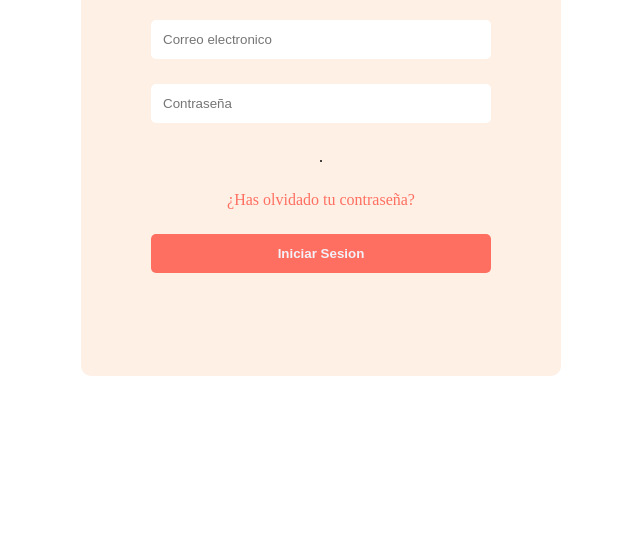
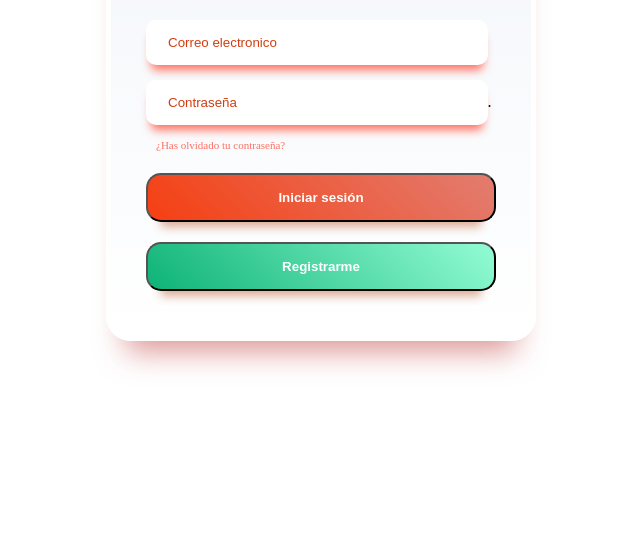
Before and after one commit to BatlloseraDev/Proyecto_EcommerceRopa, a plain HTML site: page index.html in a window 1280 px wide. Shown: the part 277-816 px from the top of the page, without its empty margins (319-959 px from the left). Drawn offline with Linux system fonts and the light colour scheme.

Commit message:
Arreglo y animación de login
He arreglado temas de clases que iban a provocar problemas a futuro además de que he implementado animaciones y partes artísticas en el css

```diff
--- a/index.html
+++ b/index.html
@@ -6,17 +6,18 @@
     <title>Inicio sesion</title>
     <link rel="stylesheet" href="styles/Style.css">
 </head>
-<body>
-    <body>
-        <div class="formulario">
-            <form class="login-form">
-                <input type="text" placeholder="Nombre de usuario" required>
-                <input type="email" placeholder="Correo electronico" required>
-                <input type="password" placeholder="Contraseña" required>.
-                <a href="#" class="forgot-password">¿Has olvidado tu contraseña?</a>
-                <button type="submit">Iniciar Sesion</button>
-            </div>
-        </div>
-    <!--Index es el inicio de sesion.-->
+<body class="login">
+     <!--Index es el inicio de sesion.-->
+    <div class="container_login">
+        <div class="heading-login">Inicio Sesion</div>
+        <form action="" class="login-form">
+            <input type="email" class="input_login" name="email" id="email" placeholder="Correo electronico" required="">
+            <input type="password" class="input_login" name="password" id="password" placeholder="Contraseña" required="">.
+            <span class="forgot-password"><a href="#" >¿Has olvidado tu contraseña?</a></span>
+            <input class="login-button" type="submit" value="Iniciar sesión">
+        </form>
+        <button class="signup-button" href="#"><a>Registrarme</a></button>
+    </div>
+
 </body>
 </html>
--- a/styles/Style.css
+++ b/styles/Style.css
@@ -20,6 +20,7 @@
 #FF6F61 (terracota)
 #F8BD76 (Amarillo apagado pastel)
 #808000 (Verde oliva pastel)
+#61FFC4 (Azul verdoso)
 
 ------ Colores Complementarios------ (bordes o iconos)
 #D3D3D3 (gris claro)
@@ -34,8 +35,8 @@
 ****si agregais más colores añadizlos a la lista para que todos lo tengamos a mano****
 */
 
-/*Gema: inicio sesion*/
-body {
+/*Gema: inicio sesion*/ /*Editado por victor*/
+body.login {
     font-family: 'Tahoma, sans-serif';
     background: linear-gradient(200deg)#f0f0f0,#cfc9cf;
     padding: 0;
@@ -45,16 +46,29 @@ body {
     align-items: center;
     height: 100vh;
 }
-.formulario {
-    background-color:#fff0e5;
-    padding: 40px;
-    border-radius: 10px;
+.container_login {
+
+    max-width: 350px;
+    background-color: #f8f9fd;
+    background: linear-gradient(0deg, rgb(255, 255, 255) 0%, rgb(244, 247, 251) 100%);
+    border-radius: 25px;
+    padding: 25px 35px;
+    border: 5px solid rgb(255, 255, 255);
+    box-shadow: rgba(215, 133, 133, 0.878) 0px 30px 30px -20px;
+    margin: 20px;
+}
+.heading-login{
     text-align: center;
-    max-width: 400px;
-    width: 100%;
+    font-weight: 900;
+    font-size: 30px;
+    color: rgb(211, 61, 16);
 }
 
+.login-form {
+    margin-top: 20px;
+}
 
+/*
 .login-form {
     height: 350px;
     padding: 30px;
@@ -63,15 +77,103 @@ body {
     gap: 25px;
 }
 
-input {
-    padding: 12px;
+*/
+
+.login-form .input_login{
+    width: 85%;
+    background: white;
     border: none;
-    border-radius: 5px;
-    background-color:#ffffff;
+    padding: 15px 20px;
+    border-radius: 10px;
+    margin-top:15px;
+    box-shadow: #ff6f61 0px 10px 10px -5px;
+    border-inline: 2px solid transparent;
+}
+
+.login-form .input_login::-moz-placeholder{
+    color: rgb(211, 61, 16);
+}
+
+
+
+.login-form .input_login::placeholder{
+    color: rgb(211, 61, 16);
+}
+
+.login-form .input_login:focus{
+    outline: none;
+    border-inline: 2px solid #ff6f61 ;
+
+}
+.login-form .forgot-password {
+    display: block;
+    margin-top: 10px;
+    margin-left: 10px;
 
 }
 
-button {
+.login-form .forgot-password a{
+    font-size: 11px;
+    margin-top: 10px;
+    color: #ff6f61;
+    text-decoration: none;
+
+}
+
+.login-form .login-button
+{
+    display: block;
+    width: 100%;
+    font-weight: bold;
+    background:linear-gradient(45deg, rgb(245, 63, 18) 0%, rgb(226, 125, 112) 100%);
+    color: white;
+    padding-block:  15px;
+    margin: 20px auto;
+    border-radius: 15px;
+    box-shadow: rgba(215, 159, 133, 0.878) 0px 20px 10px -15px;
+
+}
+
+.login-form .login-button:hover
+{
+   transform: scale(1.03);
+   box-shadow: rgba(215, 143, 133, 0.878) 0px 23px 10px -20px;
+
+}
+
+
+.form .login-button:active {
+    transform: scale(0.95);
+    box-shadow: rgba(215, 143, 133, 0.878) 0px 15px 10px -10px;
+}
+
+.signup-button
+{
+    display: block;
+    width: 100%;
+    font-weight: bold;
+    background:linear-gradient(45deg, #0eb376 0%, #93fcd5  100%);
+    color: white;
+    padding-block:  15px;
+    margin: 20px auto;
+    border-radius: 15px;
+    box-shadow: rgba(215, 159, 133, 0.878) 0px 20px 10px -15px;
+
+}
+
+.signup-button:hover
+{
+   transform: scale(1.03);
+   box-shadow: rgba(215, 143, 133, 0.878) 0px 23px 10px -20px;
+
+}
+
+
+.signup-button:active {
+    transform: scale(0.95);
+    box-shadow: rgba(215, 143, 133, 0.878) 0px 15px 10px -10px;
+}
+/*button {
     padding: 12px;
     background-color:#ff6f61;
     color: rgb(242, 241, 248);
@@ -83,11 +185,7 @@ button {
 
 button:hover {
     background-color: #cfc9cf;
-}
+}*/
 
-.forgot-password {
-    display: block;
-    color: #ff6f61;
-    text-decoration: none;
-}
+
 /*Gema: fin inicio sesion*/
```
